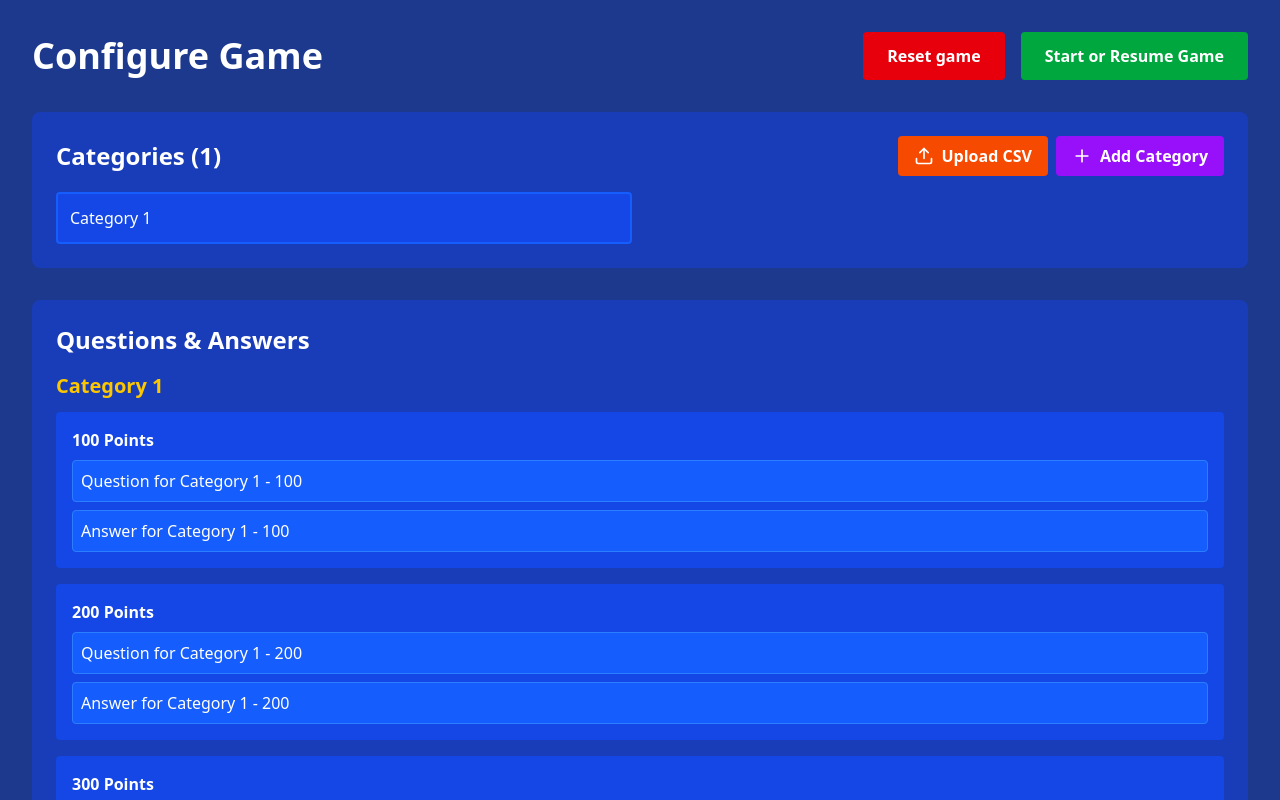
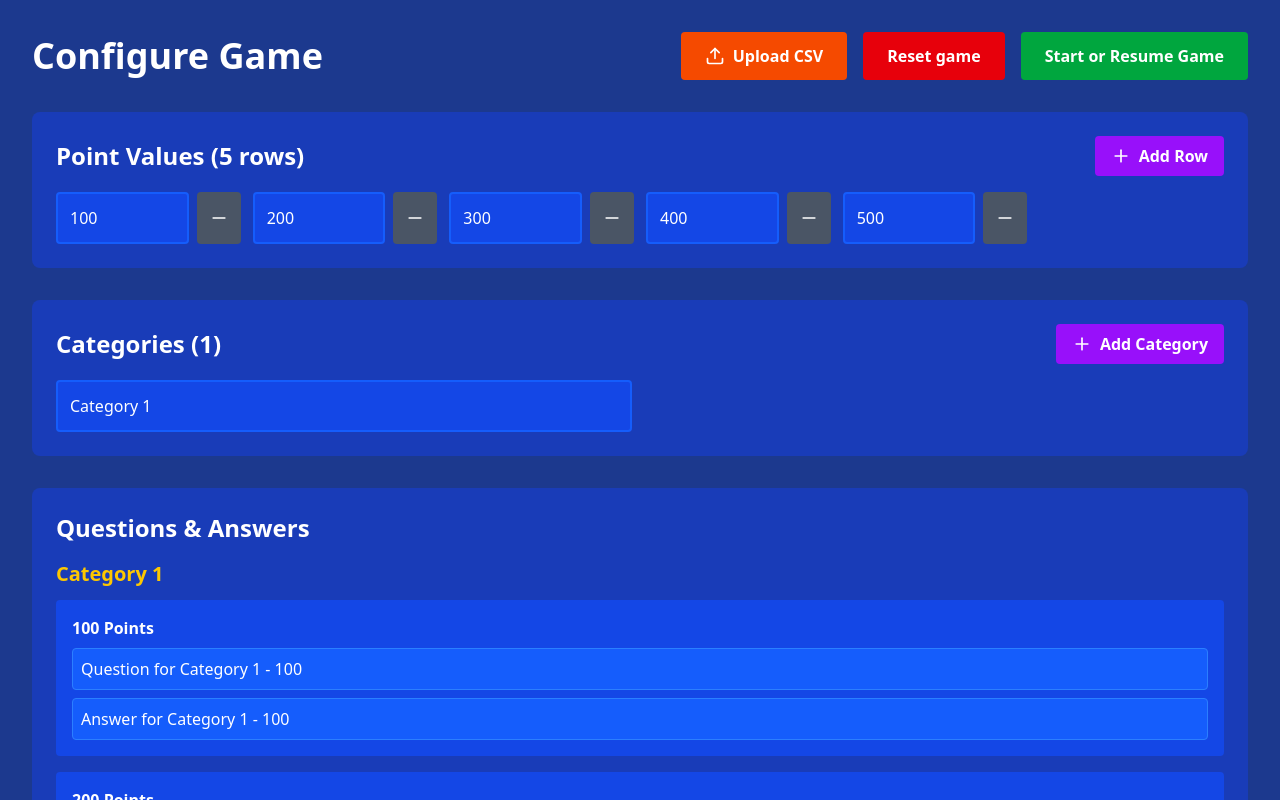
Before and after one commit to metallicOxide/lewis-jeopardy-test, a React (Vite) app: page / in a window 1280 px wide. Both pictures are taken after a click on the button "Configure Questions". Shown: the top 800 px of the page. Built offline with nearby package versions, Linux system fonts and the light colour scheme.

Commit message:
feat: allow points to be set dynamically

```diff
--- a/src/controller/store.ts
+++ b/src/controller/store.ts
@@ -17,6 +17,7 @@ type JeopardyStore = {
   setCategories: (categories: Category[]) => void;
   setTeams: (teams: Team[]) => void;
   setSelectedTile: (tile: { catIndex: number; qIndex: number } | null) => void;
+  setPointValues: (pointValues: number[]) => void;
   resetGame: () => void;
 };
 
@@ -47,6 +48,33 @@ export const useGameStore = create<JeopardyStore>()(
       setCategories: (categories) => set({ categories }),
       setTeams: (teams) => set({ teams }),
       setSelectedTile: (selectedTile) => set({ selectedTile }),
+      setPointValues: (pointValues) =>
+        set((state) => ({
+          pointValues,
+          categories: state.categories.map((cat) => {
+            const currentLen = cat.questions.length;
+            const newLen = pointValues.length;
+            if (newLen > currentLen) {
+              return {
+                ...cat,
+                questions: [
+                  ...cat.questions,
+                  ...pointValues.slice(currentLen).map((points) => ({
+                    question: `Question for ${cat.name} - ${points}`,
+                    answer: `Answer for ${cat.name} - ${points}`,
+                    revealed: false,
+                  })),
+                ],
+              };
+            } else if (newLen < currentLen) {
+              return {
+                ...cat,
+                questions: cat.questions.slice(0, newLen),
+              };
+            }
+            return cat;
+          }),
+        })),
       resetGame: () =>
         set((state) => ({
           gameState: "start",
@@ -63,6 +91,7 @@ export const useGameStore = create<JeopardyStore>()(
         gameState: state.gameState,
         categories: state.categories,
         teams: state.teams,
+        pointValues: state.pointValues,
       }),
     },
   ),
--- a/src/importer/index.ts
+++ b/src/importer/index.ts
@@ -1,19 +1,17 @@
-// csvImporter.ts
 import Papa from "papaparse";
 
 import { Question, Category } from "../types";
 
 interface CSVRow {
   Category: string;
-  Number: string;
+  Points: string;
   Question: string;
   Answer: string;
 }
 
 export const importQuestionsFromCSV = (
   file: File,
-  pointValues: number[],
-): Promise<Category[]> => {
+): Promise<{ categories: Category[]; pointValues: number[] }> => {
   return new Promise((resolve, reject) => {
     Papa.parse<CSVRow>(file, {
       header: true,
@@ -22,14 +20,12 @@ export const importQuestionsFromCSV = (
       transformHeader: (header) => header.trim(),
       complete: (results) => {
         try {
-          // Validate data
           if (!results.data || results.data.length === 0) {
             reject(new Error("CSV file is empty"));
             return;
           }
 
-          // Check for required columns
-          const requiredColumns = ["Category", "Number", "Question", "Answer"];
+          const requiredColumns = ["Category", "Points", "Question", "Answer"];
           const headers = results.meta.fields || [];
           const missingColumns = requiredColumns.filter(
             (col) => !headers.includes(col),
@@ -44,59 +40,78 @@ export const importQuestionsFromCSV = (
             return;
           }
 
-          // Group questions by category
-          const categoryMap = new Map<string, Map<number, Question>>();
+          // Group rows by category, collecting points per row
+          const categoryMap = new Map<
+            string,
+            { points: number; question: Question }[]
+          >();
 
           results.data.forEach((row, index) => {
-            // Validate row data
             if (
               !row.Category ||
               row.Question === undefined ||
-              row.Answer === undefined
+              row.Answer === undefined ||
+              row.Points === undefined
             ) {
               console.warn(`Skipping row ${index + 1}: Missing required data`);
               return;
             }
 
             const categoryName = row.Category.trim();
-            const questionNumber = parseInt(row["Number"]);
+            const points = parseInt(row.Points);
 
-            if (
-              isNaN(questionNumber) ||
-              questionNumber < 0 ||
-              questionNumber >= pointValues.length
-            ) {
+            if (isNaN(points)) {
               console.warn(
-                `Skipping row ${index + 1}: Invalid Number ${row["Number"]}`,
+                `Skipping row ${index + 1}: Invalid Points value "${row.Points}"`,
               );
               return;
             }
 
-            const question: Question = {
+            if (!categoryMap.has(categoryName)) {
+              categoryMap.set(categoryName, []);
+            }
+
+            categoryMap.get(categoryName)!.push({
+              points,
+              question: {
                 question: row.Question.trim(),
                 answer: row.Answer.trim(),
                 revealed: false,
-            };
+              },
+            });
+          });
 
-            // Initialize category map if needed
-            if (!categoryMap.has(categoryName)) {
-              categoryMap.set(categoryName, new Map());
+          if (categoryMap.size === 0) {
+            reject(new Error("No valid categories found in CSV"));
+            return;
           }
 
-            // Add question to category
-            categoryMap.get(categoryName)!.set(questionNumber, question);
+          // Find the category with the most rows and derive pointValues from it
+          let maxRows = 0;
+          let maxCategoryPoints: number[] = [];
+
+          categoryMap.forEach((rows) => {
+            const uniquePoints = [
+              ...new Set(rows.map((r) => r.points)),
+            ].sort((a, b) => a - b);
+            if (uniquePoints.length > maxRows) {
+              maxRows = uniquePoints.length;
+              maxCategoryPoints = uniquePoints;
+            }
           });
 
-          // Convert map to Category array
-          const categories: Category[] = Array.from(categoryMap.entries()).map(
-            ([categoryName, questionsMap]) => {
-              // Create questions array with all slots filled
-              const questions: Question[] = pointValues.map((points, index) => {
-                const existingQuestion = questionsMap.get(index);
+          const pointValues = maxCategoryPoints;
+
+          // Build categories using derived pointValues
+          const categories: Category[] = Array.from(
+            categoryMap.entries(),
+          ).map(([categoryName, rows]) => {
+            const questions: Question[] = pointValues.map((pv) => {
+              const match = rows.find((r) => r.points === pv);
               return (
-                  existingQuestion || {
-                    question: `Question for ${categoryName} - ${points}`,
-                    answer: `Answer for ${categoryName} - ${points}`,
+                match?.question || {
+                  question: `Question for ${categoryName} - ${pv}`,
+                  answer: `Answer for ${categoryName} - ${pv}`,
                   revealed: false,
                 }
               );
@@ -106,15 +121,9 @@ export const importQuestionsFromCSV = (
               name: categoryName,
               questions,
             };
-            },
-          );
+          });
 
-          if (categories.length === 0) {
-            reject(new Error("No valid categories found in CSV"));
-            return;
-          }
-
-          resolve(categories);
+          resolve({ categories, pointValues });
         } catch (error) {
           reject(
             new Error(
--- a/src/screens/ConfigScreen.tsx
+++ b/src/screens/ConfigScreen.tsx
@@ -1,5 +1,5 @@
 import React from "react";
-import { Plus, Trash2, Upload } from "lucide-react";
+import { Minus, Plus, Trash2, Upload } from "lucide-react";
 import type { Category } from "../types";
 import { importQuestionsFromCSV } from "../importer";
 import { useGameStore } from "../controller";
@@ -9,7 +9,25 @@ const ConfigScreen = () => {
   const setCategories = useGameStore((s) => s.setCategories);
   const setGameState = useGameStore((s) => s.setGameState);
   const pointValues = useGameStore((s) => s.pointValues);
+  const setPointValues = useGameStore((s) => s.setPointValues);
   const resetGame = useGameStore((s) => s.resetGame);
+
+  const updatePointValue = (index: number, value: number) => {
+    const newPointValues = [...pointValues];
+    newPointValues[index] = value;
+    setPointValues(newPointValues);
+  };
+
+  const addPointValue = () => {
+    const lastValue = pointValues[pointValues.length - 1] || 0;
+    setPointValues([...pointValues, lastValue + 100]);
+  };
+
+  const removePointValue = (index: number) => {
+    if (pointValues.length > 1) {
+      setPointValues(pointValues.filter((_, i) => i !== index));
+    }
+  };
 
   const updateCategoryName = (index: number, name: string) => {
     const newCategories = [...categories];
@@ -54,11 +72,9 @@ const ConfigScreen = () => {
     if (!file) return;
 
     try {
-      const importedCategories = await importQuestionsFromCSV(
-        file,
-        pointValues,
-      );
-      setCategories(importedCategories);
+      const result = await importQuestionsFromCSV(file);
+      setPointValues(result.pointValues);
+      setCategories(result.categories);
     } catch (error) {
       console.error("Error importing CSV:", error);
       alert(
@@ -73,6 +89,15 @@ const ConfigScreen = () => {
         <div className="mb-8 flex items-center justify-between">
           <h1 className="text-4xl font-bold text-white">Configure Game</h1>
           <div className="flex gap-4">
+            <label className="flex cursor-pointer items-center gap-2 rounded bg-orange-600 px-6 py-3 font-bold text-white hover:bg-orange-500">
+              <Upload size={20} /> Upload CSV
+              <input
+                type="file"
+                accept=".csv"
+                onChange={handleCSVUpload}
+                className="hidden"
+              />
+            </label>
             <button
               onClick={resetGame}
               className="rounded bg-red-600 px-6 py-3 font-bold text-white hover:bg-red-500"
@@ -91,25 +116,50 @@ const ConfigScreen = () => {
         <div className="mb-8 rounded-lg bg-blue-800 p-6">
           <div className="mb-4 flex items-center justify-between">
             <h2 className="text-2xl font-bold text-white">
+              Point Values ({pointValues.length} rows)
+            </h2>
+            <button
+              onClick={addPointValue}
+              className="flex items-center gap-2 rounded bg-purple-600 px-4 py-2 font-bold text-white hover:bg-purple-500"
+            >
+              <Plus size={20} /> Add Row
+            </button>
+          </div>
+          <div className="grid grid-cols-3 gap-3 sm:grid-cols-4 md:grid-cols-6">
+            {pointValues.map((value, i) => (
+              <div key={i} className="flex gap-2">
+                <input
+                  type="number"
+                  value={value}
+                  onChange={(e) =>
+                    updatePointValue(i, parseInt(e.target.value) || 0)
+                  }
+                  className="w-full rounded border-2 border-blue-600 bg-blue-700 p-3 text-white"
+                />
+                {pointValues.length > 1 && (
+                  <button
+                    onClick={() => removePointValue(i)}
+                    className="rounded bg-gray-600 px-3 text-white hover:bg-gray-500"
+                  >
+                    <Minus size={20} />
+                  </button>
+                )}
+              </div>
+            ))}
+          </div>
+        </div>
+
+        <div className="mb-8 rounded-lg bg-blue-800 p-6">
+          <div className="mb-4 flex items-center justify-between">
+            <h2 className="text-2xl font-bold text-white">
               Categories ({categories.length})
             </h2>
-            <div className="flex gap-2">
-              <label className="flex cursor-pointer items-center gap-2 rounded bg-orange-600 px-4 py-2 font-bold text-white hover:bg-orange-500">
-                <Upload size={20} /> Upload CSV
-                <input
-                  type="file"
-                  accept=".csv"
-                  onChange={handleCSVUpload}
-                  className="hidden"
-                />
-              </label>
             <button
               onClick={addCategory}
               className="flex items-center gap-2 rounded bg-purple-600 px-4 py-2 font-bold text-white hover:bg-purple-500"
             >
               <Plus size={20} /> Add Category
             </button>
-            </div>
           </div>
           <div className="grid grid-cols-2 gap-4">
             {categories.map((cat, i) => (
```
Also changed, not shown: src/screens/BoardScreen.tsx (+5 -7 lines), .claude/plan/2026-03-22-configurable-point-values.md (added), 1 other file (tests, documents, lock files or other folders). Lines whose indentation alone changed are shown as unchanged.
